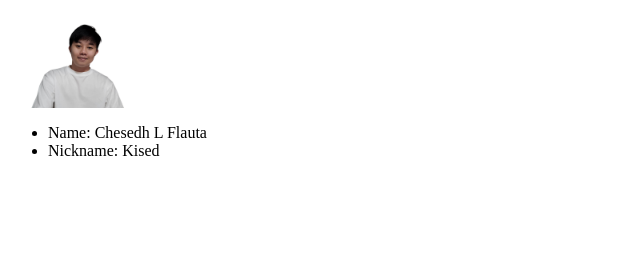
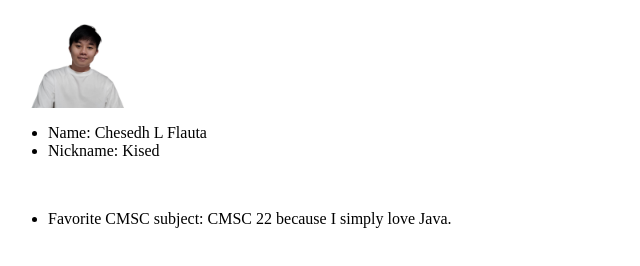
Before and after one commit to kisedf/kisedf.github.io, a plain HTML site: page index.html in a window 1280 px wide. Shown: the whole page, without its empty margins (0-640 px from the left). Drawn offline with Linux system fonts and the light colour scheme.

Commit message:
ui: Add favorite cmsc subject

```diff
--- a/index.html
+++ b/index.html
@@ -5,12 +5,18 @@
 	</head>
 
 	<body>
-		<div class="fieldnames">
+		<div class="user_details">
 			<img src="me_square.png" alt="My Picture">
 			<ul>
 				<li>Name: Chesedh L Flauta</li>
 				<li>Nickname: Kised</li>
 			</ul>
 		</div>
+		<br>
+		<div class="favorites">
+			<ul>
+				<li>Favorite CMSC subject: CMSC 22 because I simply love Java.</li>
+			</ul>
+		</div>
 	</body>
 </html>
```
